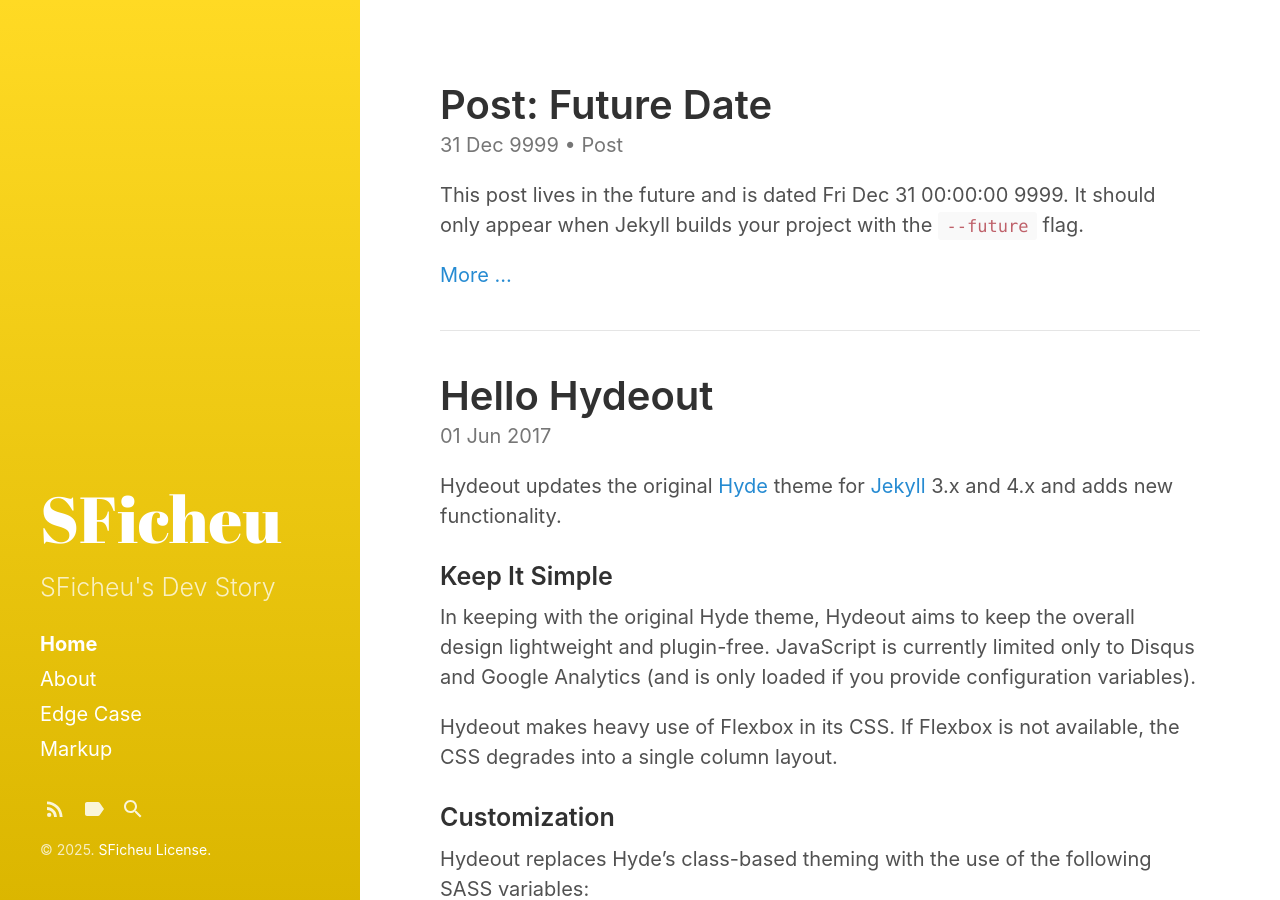
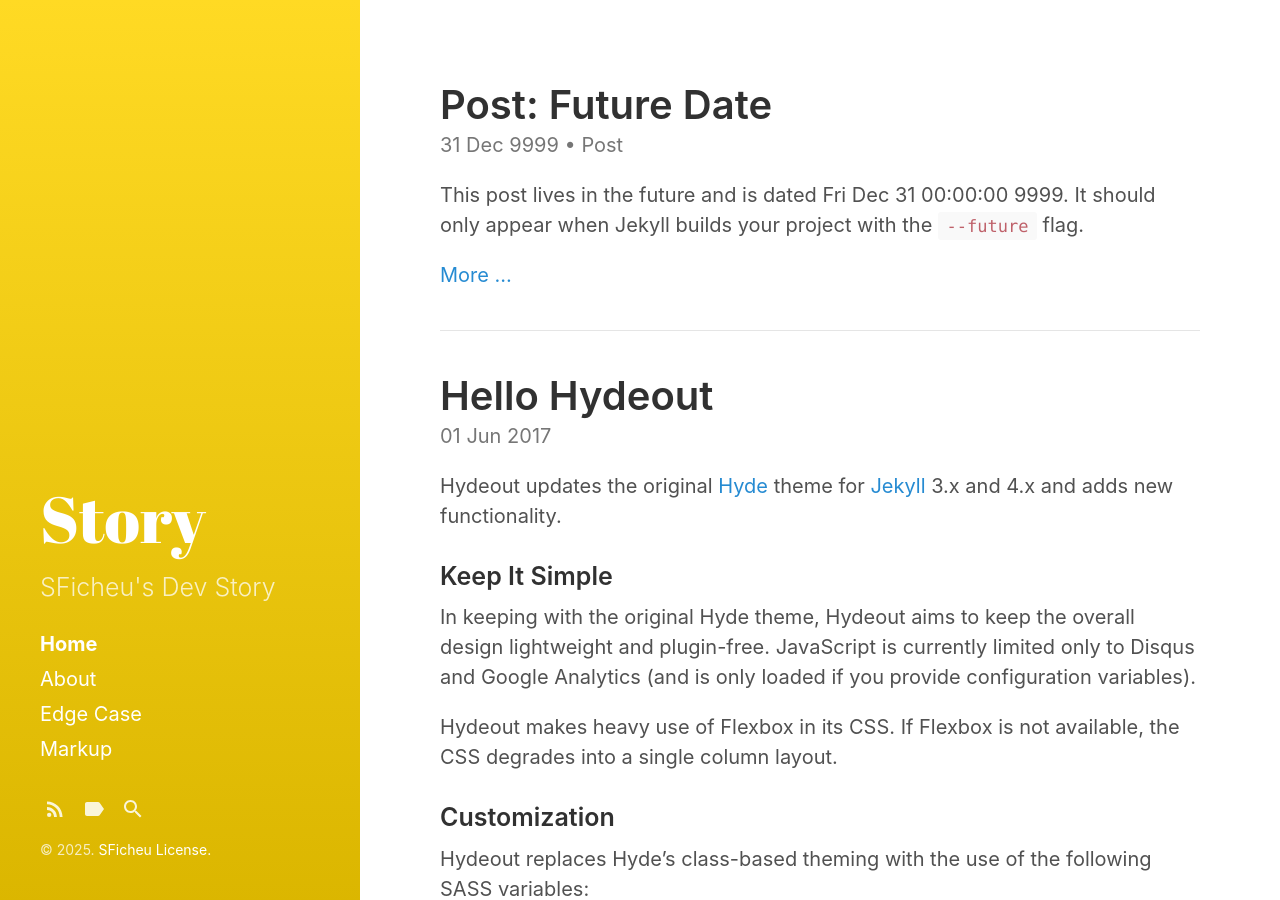
Before and after one commit to Sunyoungs/Sunyoungs.github.io, a Jekyll site: the page built from index.html, in a window 1280 px wide and 900 px high. Built offline with Jekyll 4.4.1, drawn with Linux system fonts in a browser that asks for light colours; the list of posts is cut into pages by our own code.

Commit message:
Update _config.yml

```diff
--- a/_config.yml
+++ b/_config.yml
@@ -3,7 +3,7 @@ markdown:         kramdown
 highlighter:      rouge
 
 # Setup
-title:            SFicheu
+title:            Story
 tagline:          'SFicheu'
 description:      'SFicheu&apos;s Dev Story'
 url:              https://sunyoungs.github.io/
```
